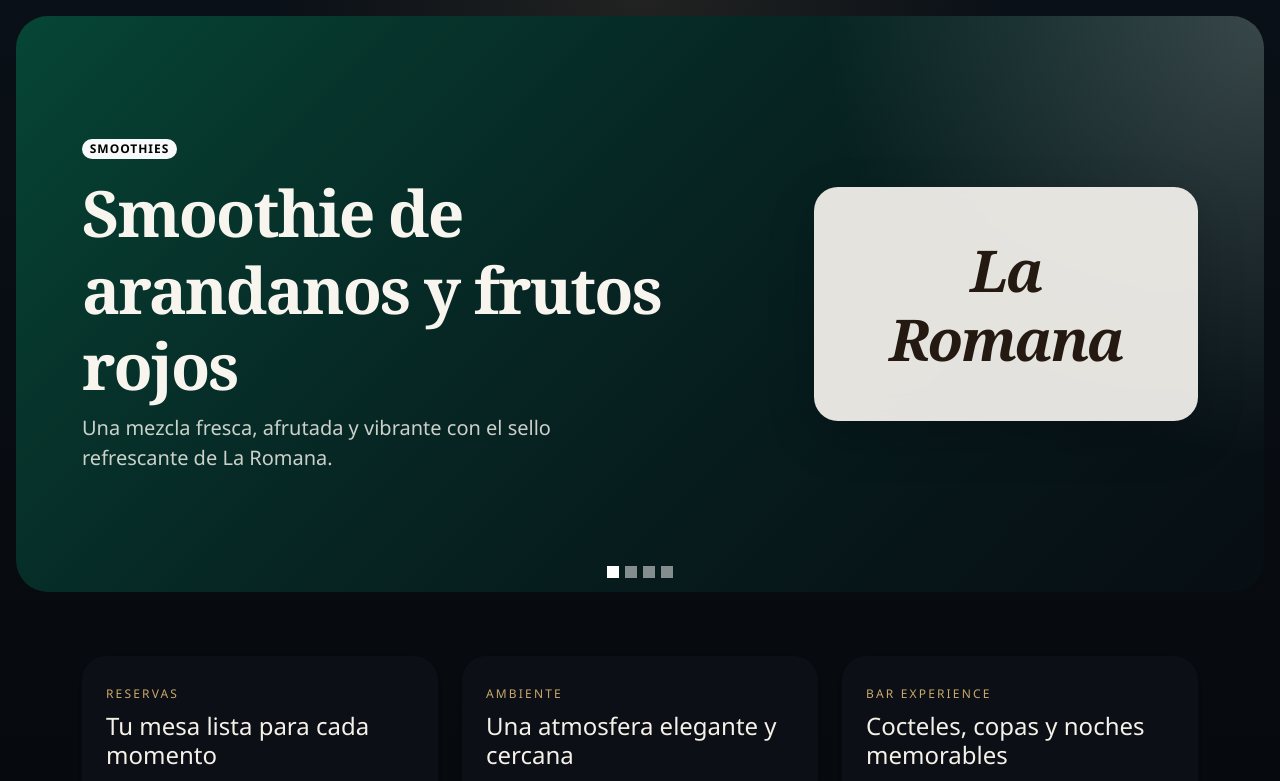
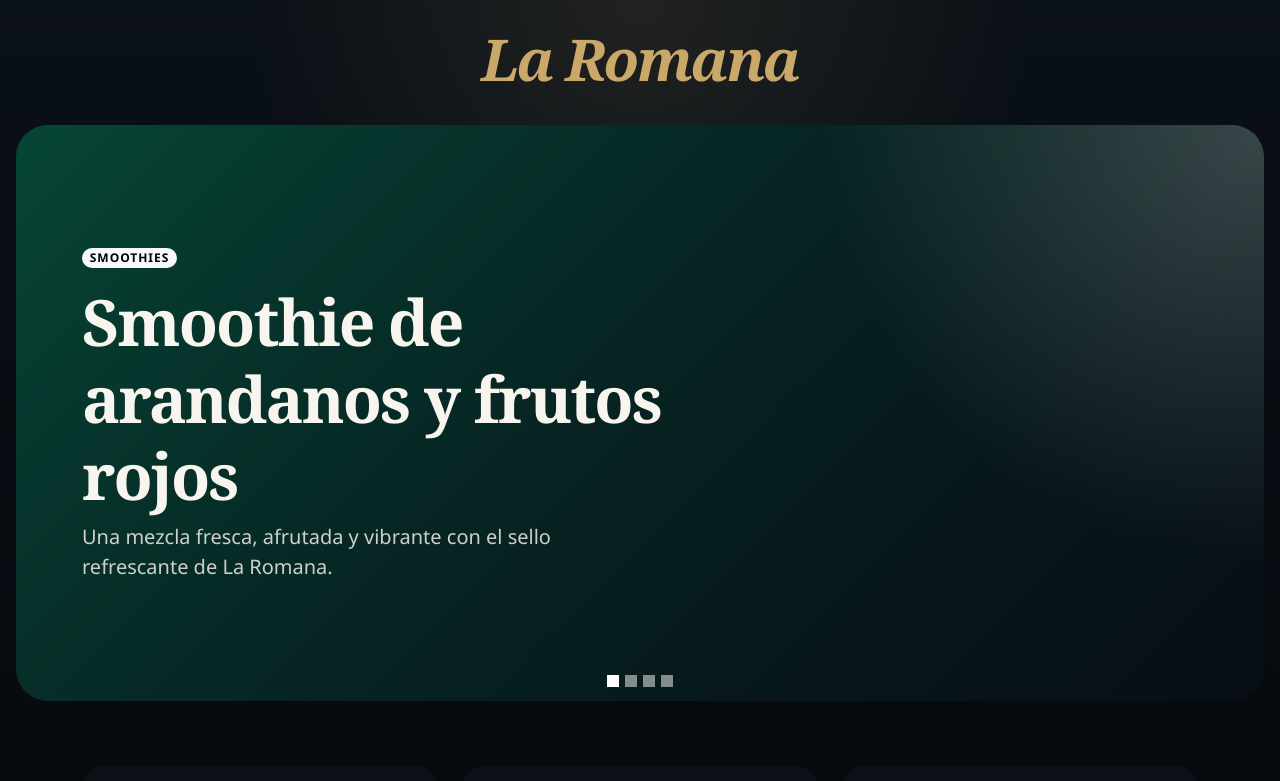
Before and after one commit to toxugpt/LaRomana, a React (Vite) app: page / in a window 1280 px wide. Shown: the top 781 px of the page. Built offline with nearby package versions, Linux system fonts and the light colour scheme.

Commit message:
Move La Romana heading above carousel

```diff
--- a/src/App.css
+++ b/src/App.css
@@ -8,6 +8,10 @@
 
 .hero-carousel {
   padding: 1rem;
+}
+
+.hero-carousel-wrap {
+  padding-top: 1.5rem;
 }
 
 .hero-slide {
@@ -58,20 +62,16 @@
   text-transform: uppercase;
 }
 
-.hero-glass {
-  background: rgba(248, 245, 239, 0.92);
-  backdrop-filter: blur(14px);
-  border-radius: 1.5rem;
-  max-width: 24rem;
-}
-
 .slider-brand {
-  color: #241a12;
   font-family: Georgia, 'Times New Roman', serif;
   font-size: clamp(2.5rem, 5vw, 3.6rem);
   font-style: italic;
   font-weight: 600;
   letter-spacing: -0.04em;
+}
+
+.slider-brand--top {
+  color: #c9a86a;
 }
 
 .carousel-indicators {
@@ -141,10 +141,6 @@
   .min-vh-60 {
     min-height: auto;
   }
-
-  .hero-glass {
-    max-width: 100%;
-  }
 }
 
 @media (max-width: 575.98px) {
--- a/src/App.jsx
+++ b/src/App.jsx
@@ -191,6 +191,13 @@ const menuSections = [
 
 function HeroCarousel() {
   return (
+    <div className="hero-carousel-wrap">
+      <div className="container">
+        <div className="text-center">
+          <h2 className="slider-brand slider-brand--top mb-3">La Romana</h2>
+        </div>
+      </div>
+
       <div
         id="featuredCarousel"
         className="carousel slide carousel-fade hero-carousel"
@@ -231,18 +238,12 @@ function HeroCarousel() {
                       </h1>
                       <p className="lead hero-copy mb-0">{slide.subtitle}</p>
                     </div>
-                  <div className="col-lg-5 mt-4 mt-lg-0">
-                    <div className="hero-glass card border-0 shadow-lg ms-lg-auto">
-                      <div className="card-body p-4 p-md-5 text-center">
-                        <h2 className="slider-brand mb-0">La Romana</h2>
-                      </div>
-                    </div>
-                  </div>
                   </div>
                 </div>
               </div>
             </div>
           ))}
+        </div>
       </div>
     </div>
   )
```
Lines whose indentation alone changed are shown as unchanged.
